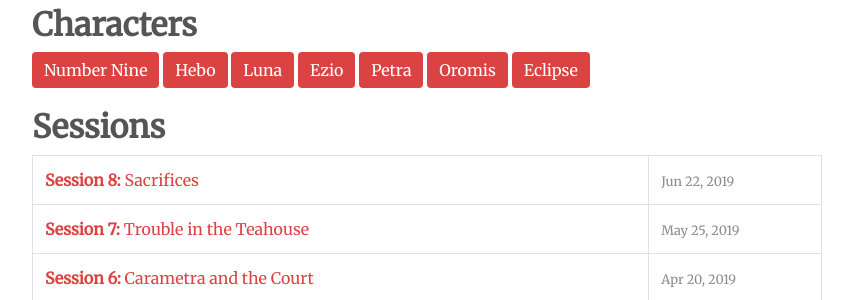
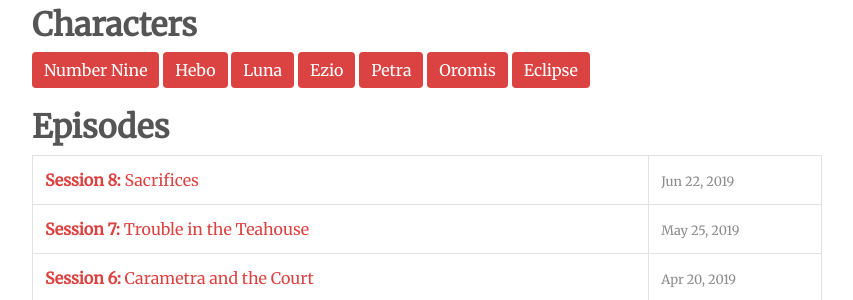
Before and after one commit to clblamires/ninesjournal, a Jekyll site: the page built from discouraged.html, in a window 1280 px wide. Shown: the part 412-712 px from the top of the page, without its empty margins (213-1066 px from the left). Built offline with Jekyll 4.4.1, drawn with Linux system fonts in a browser that asks for light colours; nearby versions of some CDN libraries.

Commit message:
Update discouraged.html

```diff
--- a/_layouts/discouraged.html
+++ b/_layouts/discouraged.html
@@ -12,7 +12,7 @@
                 {{ content }}
 
                 {% if site.posts.size > 0 %}
-                    <h2>Sessions</h2>
+                    <h2>Episodes</h2>
                     <table class="table table-bordered">
                         {% for post in site.posts %}
                             {% if post.adventure == 'discouraged' %}
```
